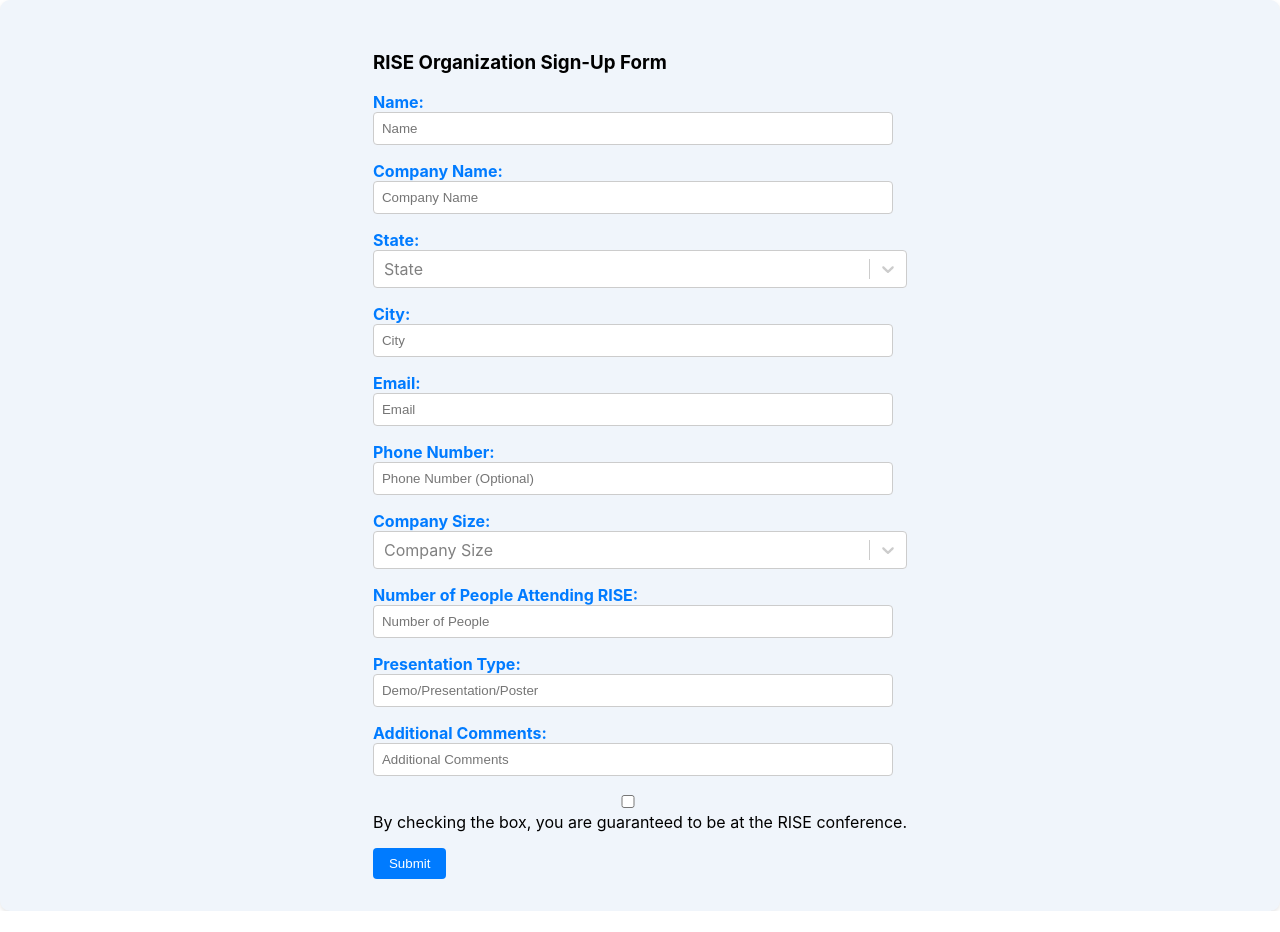
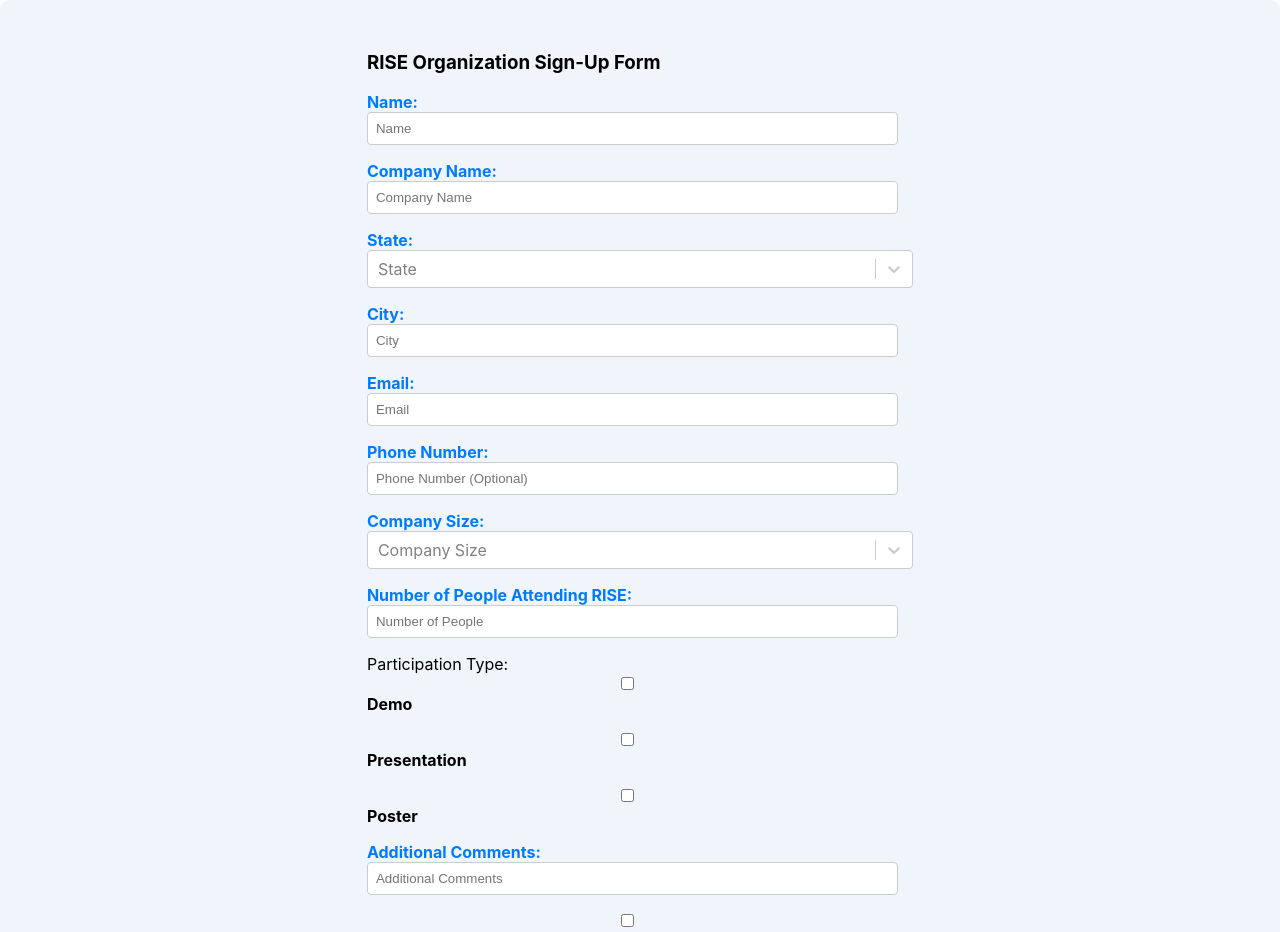
Before and after one commit to purdue-arc/FormDataApp, a React (Create React App) app: page / in a window 1280 px wide. Shown: the top 932 px of the page. Before the commit the page ends 911 px from the top, so only its background shows below. Built offline with nearby package versions, Linux system fonts and the light colour scheme.

Commit message:
added textboxes for participation methods || somebody still has to style them

```diff
--- a/src/ResultsAdd.js
+++ b/src/ResultsAdd.js
@@ -14,7 +14,9 @@ class ResultsAdd extends React.Component{
         contactEmail: '',
         phoneNumber: '',
         numPeople: '',
-        presentationType: '',
+        participationDemo: false,
+        participationPresentation: false,
+        participationPoster: false,
         comments: '',
         errors: {},
         agreeToTerms: false
@@ -82,9 +84,11 @@ class ResultsAdd extends React.Component{
         { value: 'xlarge (1000+)', label: '>1000 Employees' }
     ];
 
+
     options = {
         states: this.states,
-        companySizes : this.companySizes
+        companySizes : this.companySizes,
+        presentation_type : this.presentation_type
     }
 
     validationRules = {
@@ -128,7 +132,6 @@ class ResultsAdd extends React.Component{
         if (rules.required && value.trim() === '') {
             return `${fieldName} is required`;
         }
-
         return null;
     }
 
@@ -162,7 +165,9 @@ class ResultsAdd extends React.Component{
                 contactEmail: this.state.contactEmail,
                 phoneNumber: this.state.phoneNumber,
                 numPeople: this.state.numPeople,
-                presentationType: this.state.presentationType,
+                participationDemo: this.state.participationDemo,
+                participationPresentation: this.state.participationPresentation,
+                participationPoster: this.state.participationPoster,
                 comments: this.state.comments
             };
 
@@ -206,8 +211,20 @@ class ResultsAdd extends React.Component{
             </div>
         );
     }
-    handleCheckboxChange = (event) => {
+    handleTermsCheckboxChange = (event) => {
         this.setState({ agreeToTerms: event.target.checked });
+    }
+
+    handleDemoCheckboxChange = (event) => {
+        this.setState({ demo_checkbox: event.target.checked });
+    }
+
+    handlePresentationCheckboxChange = (event) => {
+        this.setState({ presentation_checkbox: event.target.checked });
+    }
+
+    handlePosterCheckboxChange = (event) => {
+        this.setState({ poster_checkbox: event.target.checked });
     }
 
     render() {
@@ -225,7 +242,50 @@ class ResultsAdd extends React.Component{
                             {this.renderInputField("text","phoneNumber", "Phone Number:", "Phone Number (Optional)")}
                             {this.renderMultiSelect("companySize","companySizes", "Company Size:", "Company Size", require)}
                             {this.renderInputField("text","numPeople", "Number of People Attending RISE:", "Number of People",require)}
-                            {this.renderInputField("text","presentationType", "Presentation Type:", "Demo/Presentation/Poster",require)}
+                            <div className="field">
+                                <div className="checkbox-wrapper">
+                                    <div className="ui checkbox">
+                                        Participation Type:
+                                        <input
+                                        type="checkbox"
+                                        checked={this.state.demo_checkbox}
+                                        onChange={this.handleDemoCheckboxChange}
+                                        />
+                                    </div>
+                                    <label style={{ color: 'black'}}>
+                                        Demo
+                                    </label>
+                                </div>
+                            </div>
+                            <div className="field">
+                                <div className="checkbox-wrapper">
+                                    <div className="ui checkbox">
+                                        <input
+                                        type="checkbox"
+                                        checked={this.state.presentation_checkbox}
+                                        onChange={this.handlePresentationCheckboxChange}
+                                        />
+                                    </div>
+                                    <label style={{ color: 'black'}}>
+                                        Presentation
+                                    </label>
+                                </div>
+                            </div>
+                            <div className="field">
+                                <div className="checkbox-wrapper">
+                                    <div className="ui checkbox">
+                                        <input
+                                        type="checkbox"
+                                        checked={this.state.poster_checkbox}
+                                        onChange={this.handlePosterCheckboxChange}
+                                        />
+                                    </div>
+                                    <label style={{ color: 'black'}}>
+                                        Poster
+                                    </label>
+                                </div>
+                            </div>
+
                             {this.renderInputField("text","comments", "Additional Comments:", "Additional Comments")}
                             <div className="field">
                                 <div className="checkbox-wrapper">
@@ -233,18 +293,14 @@ class ResultsAdd extends React.Component{
                                         <input
                                         type="checkbox"
                                         checked={this.state.agreeToTerms}
-                                        onChange={this.handleCheckboxChange}
+                                        onChange={this.handleTermsCheckboxChange}
                                         />
                                     </div>
-                                    <div className="agreement-statement">
+                                    <label style={{ color: 'black'}}>
                                         By checking the box, you are guaranteed to be at the RISE conference.
-                                    </div>
+                                    </label>
                                 </div>
                             </div>
-                            <div className="field">
-
-                        </div>
-                            <button className="ui blue submit button">Submit</button>
                         </form>
                     </div>
                 </div>
--- a/src/style.css
+++ b/src/style.css
@@ -51,6 +51,9 @@ input {
 
 /* Checkbox and agreement statement layout */
 .ui.checkbox {
-    align-items: center;
+    align-items: left;
+}
 
+.terms{
+    background-color: black;
 }
```
